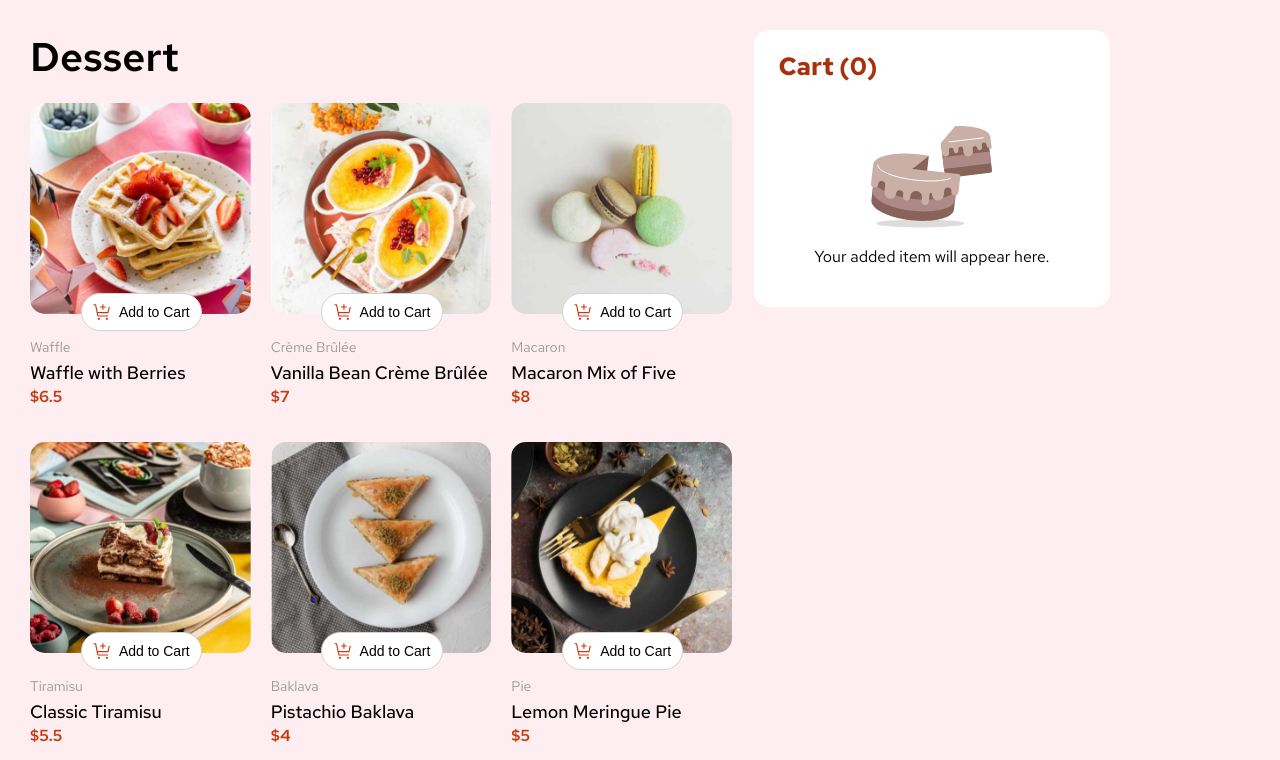
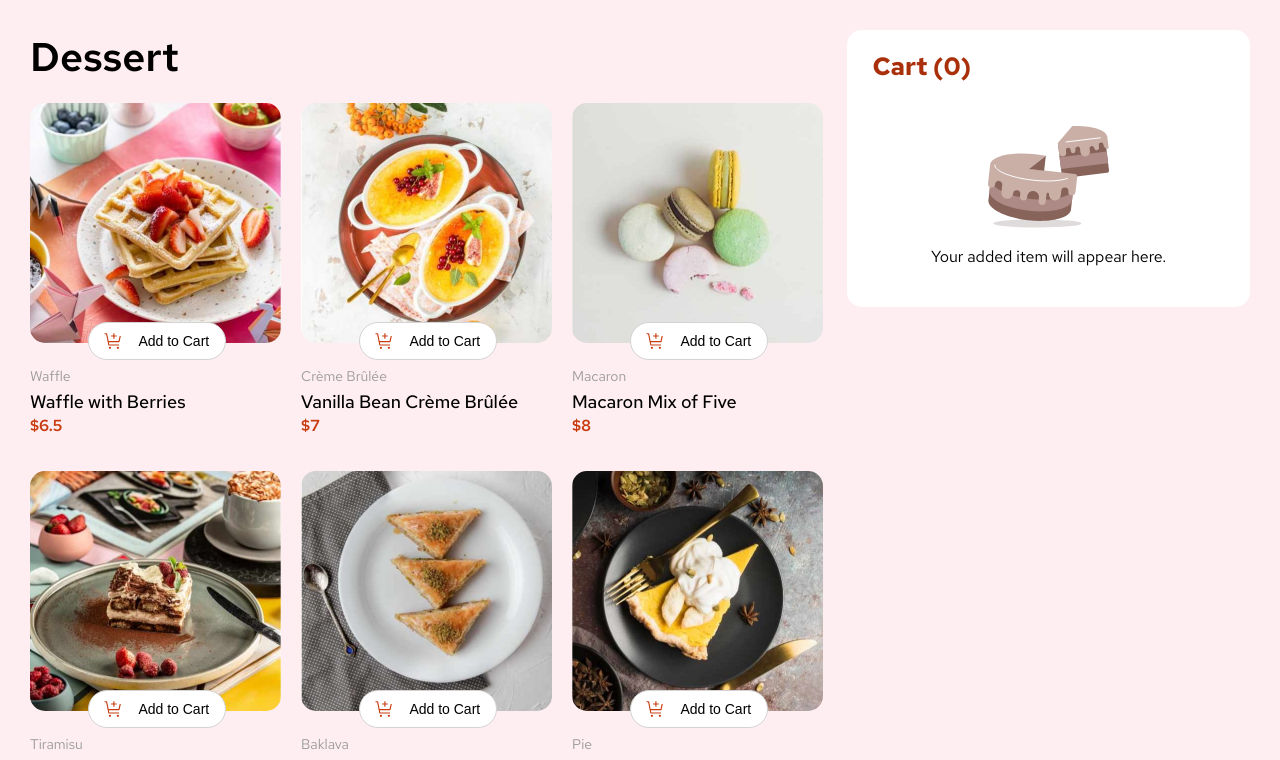
Before and after one commit to Harish718k/product-cart, a React (Vite) app: page / in a window 1280 px wide. Shown: the top 760 px of the page. Built offline with nearby package versions, Linux system fonts and the light colour scheme.

Commit message:
fix: max-width

```diff
--- a/src/component/confirmDialog.css
+++ b/src/component/confirmDialog.css
@@ -9,6 +9,7 @@
 
 .container{
     width: 80%;
+    max-width: 600px;
     background-color: #fff;
     padding: 20px;
     border-radius: 10px;
--- a/src/index.css
+++ b/src/index.css
@@ -20,7 +20,7 @@ body h1{
 #root{
   display: flex;
   justify-content: space-between;
-  max-width: 1080px;
+  max-width: 1700px;
 }
 
 @media screen and (max-width: 750px){
```
